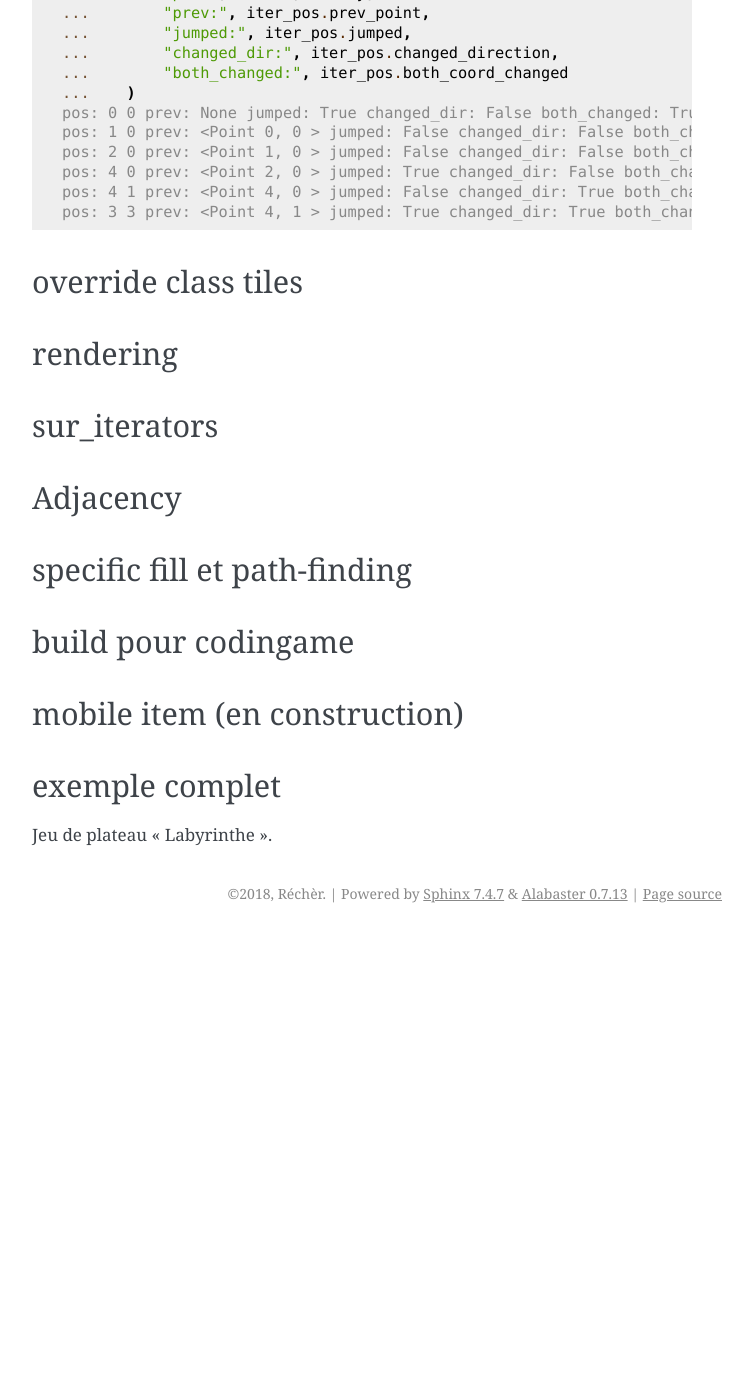
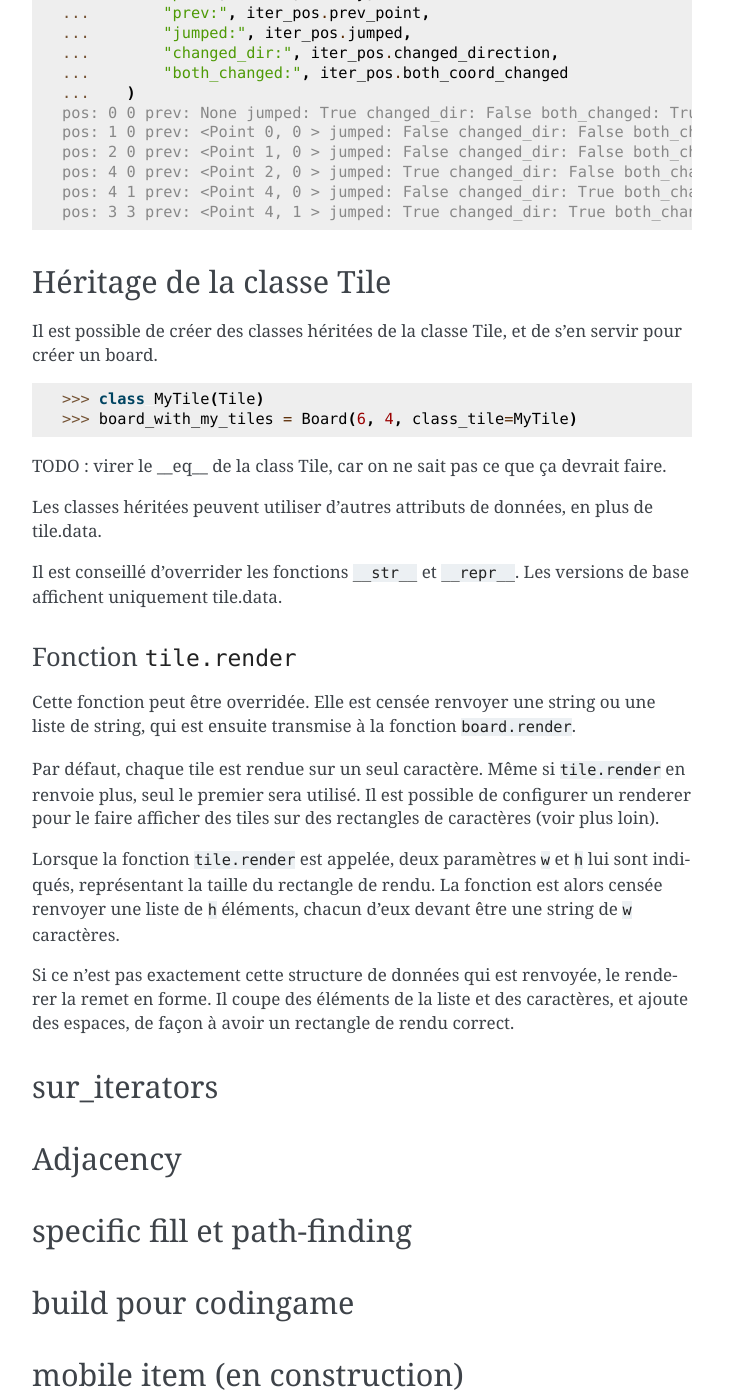
Before and after one commit to darkrecher/aboard, a Sphinx documentation site: the page built from docs/source/advanced.rst, in a window 1280 px wide and 1400 px high, scrolled down 3362 px. Shown: the whole window, without its empty margins (388-1141 px from the left). Built offline with Sphinx 7.4.7, drawn with Linux system fonts in a browser that asks for light colours; before the commit the page ends 4295 px from its top, so only the background shows below that; some of the changed text lies outside the part shown.

Commit message:
[doc] Héritage de la classe Tile. Rendering (en cours).

```diff
--- a/docs/source/advanced.rst
+++ b/docs/source/advanced.rst
@@ -148,11 +148,31 @@ pos: 3 3 prev: <Point 4, 1 > jumped: True changed_dir: True both_changed: True
 
 
 
-override class tiles
-====================
+Héritage de la classe Tile
+==========================
 
-rendering
-=========
+Il est possible de créer des classes héritées de la classe Tile, et de s'en servir pour créer un board.
+
+>>> class MyTile(Tile)
+>>> board_with_my_tiles = Board(6, 4, class_tile=MyTile)
+
+TODO : virer le __eq__ de la class Tile, car on ne sait pas ce que ça devrait faire.
+
+Les classes héritées peuvent utiliser d'autres attributs de données, en plus de tile.data.
+
+Il est conseillé d'overrider les fonctions ``__str__`` et ``__repr__``. Les versions de base affichent uniquement tile.data.
+
+Fonction ``tile.render``
+------------------------
+
+Cette fonction peut être overridée. Elle est censée renvoyer une string ou une liste de string, qui est ensuite transmise à la fonction ``board.render``.
+
+Par défaut, chaque tile est rendue sur un seul caractère. Même si ``tile.render`` en renvoie plus, seul le premier sera utilisé. Il est possible de configurer un renderer pour le faire afficher des tiles sur des rectangles de caractères (voir plus loin).
+
+Lorsque la fonction ``tile.render`` est appelée, deux paramètres ``w`` et ``h`` lui sont indiqués, représentant la taille du rectangle de rendu. La fonction est alors censée renvoyer une liste de ``h`` éléments, chacun d'eux devant être une string de ``w`` caractères.
+
+Si ce n'est pas exactement cette structure de données qui est renvoyée, le renderer la remet en forme. Il coupe des éléments de la liste et des caractères, et ajoute des espaces, de façon à avoir un rectangle de rendu correct.
+
 
 sur_iterators
 =============
```
